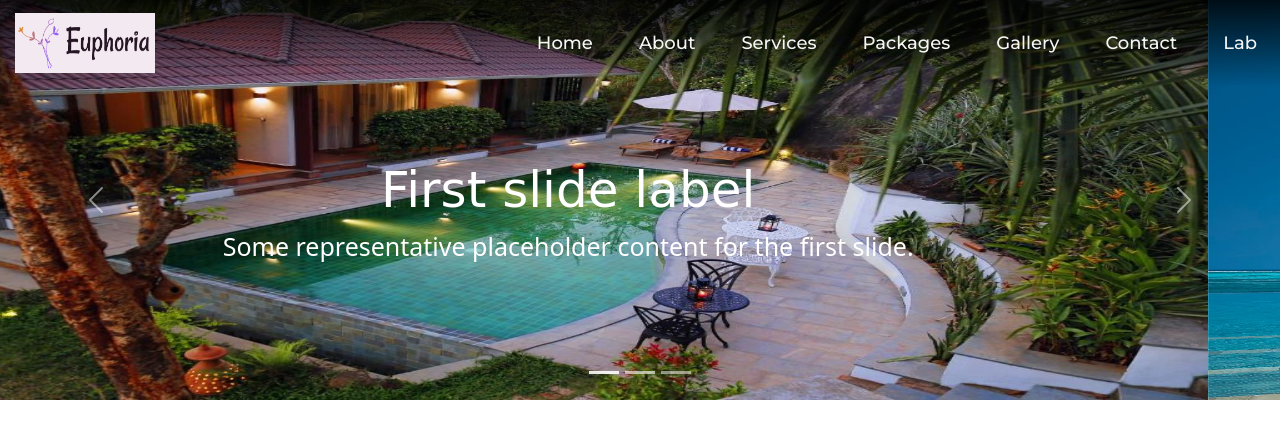
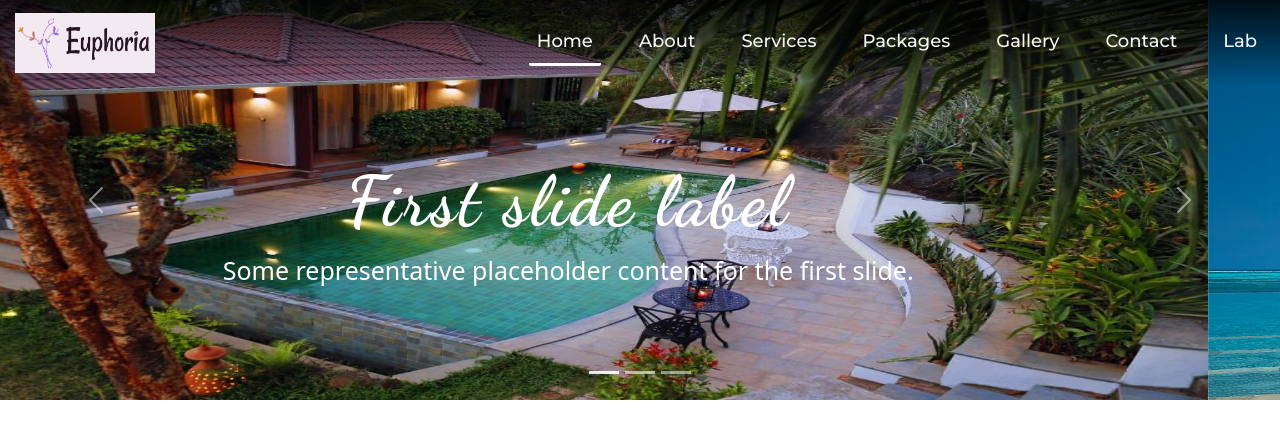
Before and after one commit to AayushmaGhim/L4-final-project, a plain HTML site: page index.html in a window 1280 px wide. Drawn offline with nearby package versions, Linux system fonts and the light colour scheme; a web font is replaced by a local one.

Commit message:
okayy ajhai milena

```diff
--- a/index.html
+++ b/index.html
@@ -10,11 +10,14 @@
         <link rel="preconnect" href="https://fonts.googleapis.com">
         <link rel="preconnect" href="https://fonts.gstatic.com" crossorigin>
         <link href="https://fonts.googleapis.com/css2?family=Montserrat:wght@500&display=swap" rel="stylesheet"> <link rel="preconnect" href="https://fonts.googleapis.com">
-        <link rel="preconnect" href="https://fonts.gstatic.com" crossorigin>
-        <link href="https://fonts.googleapis.com/css2?family=La+Belle+Aurore&display=swap" rel="stylesheet">
+        <link rel="preconnect" href="https://fonts.googleapis.com">
+    <link rel="preconnect" href="https://fonts.gstatic.com" crossorigin>
+<link href="https://fonts.googleapis.com/css2?family=Dancing+Script:wght@700&display=swap" rel="stylesheet">
     </head>
     <body>
         <header>
+
+        <!--Background image slider-->
         <div class="wrapper"><div id="carouselExampleCaptions" class="carousel slide" data-bs-ride="carousel">
             <div class="carousel-indicators">
               <button type="button" data-bs-target="#carouselExampleCaptions" data-bs-slide-to="0" class="active" aria-current="true" aria-label="Slide 1"></button>
@@ -53,31 +56,28 @@
               <span class="visually-hidden">Next</span>
             </button>
           </div>
+
+        <!--Responsive Navbar-->
         <div class="container">
             <div class="navbar navbar-expand-lg navbar-dark fixed-top">
                 <a href="#" class="navbar-brand"><img clas="logo" src="images/logo.png" alt="logo" width="140px" height="60px"></a>
-                <button class="navbar-toggler" type="button" data-bs-toggle="collapse" data-bs-target="#toggleMobileMenu" aria-controls="toggleMobileMenu" aria-expanded="false" aria-lable="Toggle navigation" >
+                <button class="navbar-toggler ml-auto custom-toggler" type="button" data-bs-toggle="collapse" data-bs-target="#toggleMobileMenu" aria-controls="toggleMobileMenu" aria-expanded="false" aria-lable="Toggle navigation" >
                     <span class="navbar-toggler-icon"></span>
                 </button>
                 <div class="collaspe navbar-collapse" id="toggleMobileMenu">
                     <ul class="navbar-nav ms-auto text-center">
-                        <li><a class="nav-link active" aria-current="page" href="#">Home</a></li>
-                        <li><a class="nav-link" href="#">About</a></li>
-                        <li><a class="nav-link" href="#">Services</a></li>
-                        <li><a class="nav-link" href="#">Packages</a></li>
-                        <li><a class="nav-link" href="#">Gallery</a></li>
-                        <li><a class="nav-link" href="#">Contact</a></li>
-                        <li><a class="nav-link" href="#">Lab</a></li>
+                        <li class="navbar-text"><a class="nav-link active" aria-current="page" href="#">Home</a></li>
+                        <li class="navbar-text"><a class="nav-link" href="#">About</a></li>
+                        <li class="navbar-text"><a class="nav-link" href="#">Services</a></li>
+                        <li class="navbar-text"><a class="nav-link" href="#">Packages</a></li>
+                        <li class="navbar-text"><a class="nav-link" href="#">Gallery</a></li>
+                        <li class="navbar-text"><a class="nav-link" href="#">Contact</a></li>
+                        <li class="navbar-text"><a class="nav-link" href="#">Lab</a></li>
                     </ul>
                 </div>
             </div>
         </div>
         </div>
-        <!--<span class="banner-area">
-            <span class="welcome"><p><h1>Hello World!</h1></p></span>
-            <span class="message"><p><h3>Lorem ipsum dolor sit, amet consectetur adipisicing elit</h3></p></span>
-            <span class="contact" type="button"><p><a href="#">Contact Us</a></p></span>
-            </span>-->
         </header>
     </body>
 </html>
--- a/style.css
+++ b/style.css
@@ -26,9 +26,23 @@
     margin-left: 15px;
 }
 
+.navbar-toggler{
+    margin-right: 15px;
+}
+
+@media (max-width: 767px) {
+    .fl-page-nav-toggle-button.fl-page-nav-toggle-visible-mobile .fl-page-nav-collapse {
+        background-color: rgba(243, 234, 109, 0.753);
+    }
+}
+
 .navbar-nav{
     vertical-align: top;
 }
+
+/*.navbar-text{
+
+}*/
 
 .nav-link{
     color: rgb(246, 246, 246) !important;
@@ -39,12 +53,20 @@
 }
 
 .navbar-nav .active{
-    border-bottom: #ffffff !important;
+    border-bottom-width: 3px;
+    border-bottom-style: solid;
+    border-bottom-color: #ffffff !important;
+    border-bottom-right-radius: 2px;
+    border-bottom-left-radius: 2px;
 }
 
 .navbar-nav li a:hover{
-    background: #3af8a9ec;
-    color: #000000 !important;
+    border-bottom-width: 3px;
+    border-bottom-style: solid;
+    border-bottom-color: #ffffff !important;
+    border-bottom-right-radius: 2px;
+    border-bottom-left-radius: 2px;
+    transition: all .2s ease-out ;
 }
 
 /* Banner Area Css */
@@ -92,8 +114,9 @@
 }
 
 .carousel-caption h1{
-    font-family: 'La Belle Aurore', cursive;
-    font-size: 50px;
+    font-family: 'Dancing Script', cursive;
+    font-size: 70px;
+    letter-spacing: 3px;
 }
 
 .carousel-caption p{
```
